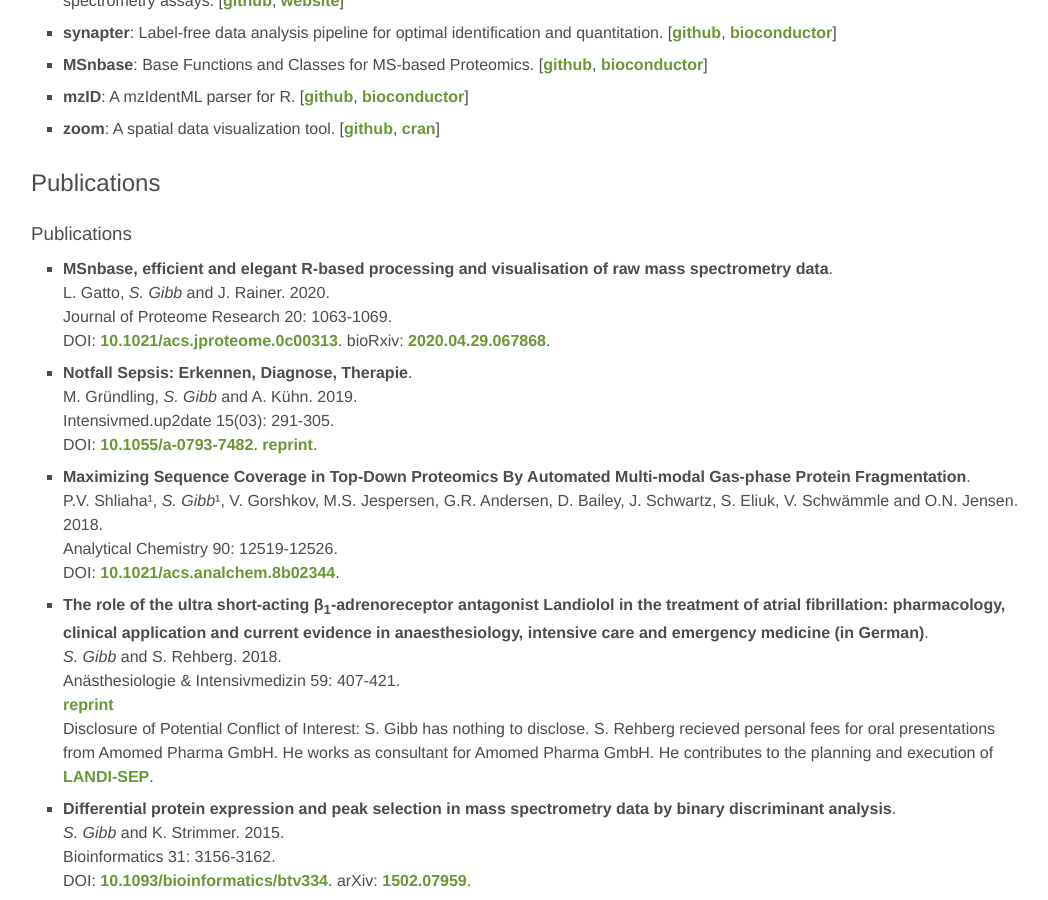
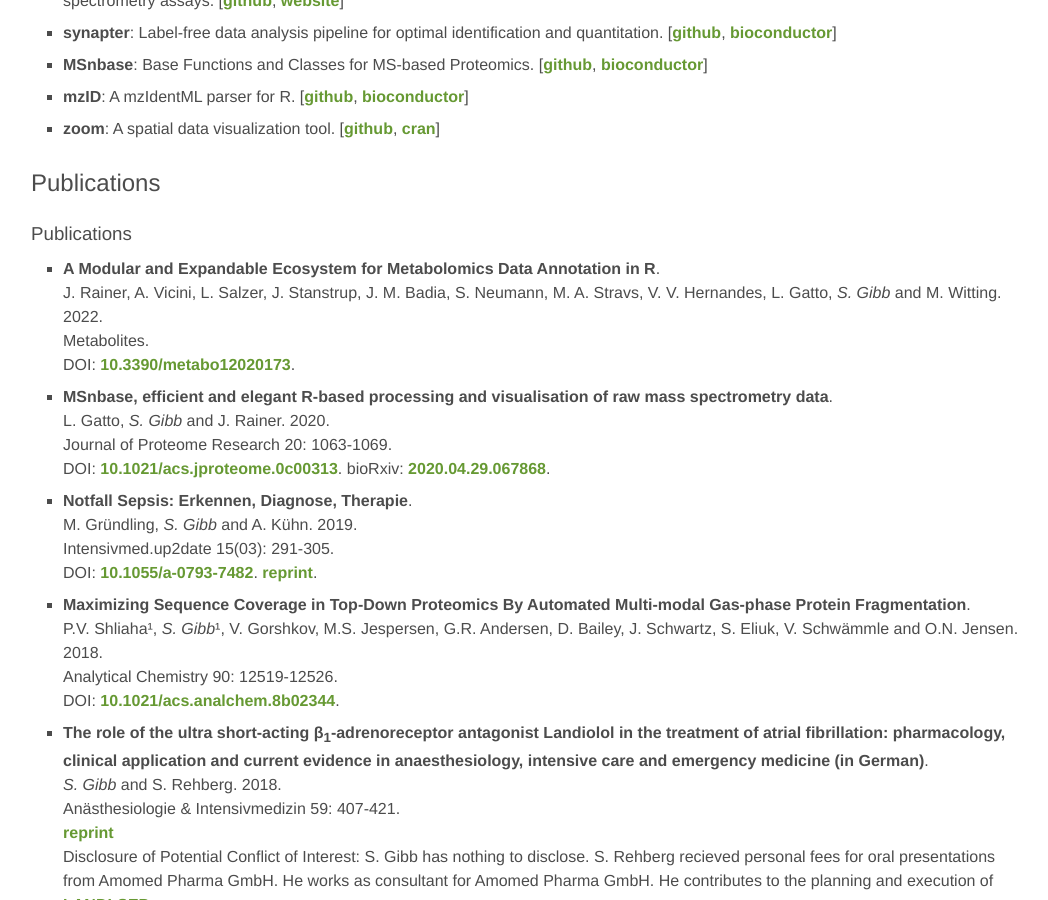
Before and after one commit to sgibb/sgibb.github.io, a Jekyll site: the page built from index.md, in a window 1280 px wide and 900 px high, scrolled down 1148 px. Shown: the whole window, without its empty margins (113-1161 px from the left). Built offline with Jekyll 4.4.1, drawn with Linux system fonts in a browser that asks for light colours.

Commit message:
feat: add Rainer2022

```diff
--- a/_data/publications.yml
+++ b/_data/publications.yml
@@ -1,5 +1,11 @@
 - name: Publications
   entries:
+    - title: "A Modular and Expandable Ecosystem for Metabolomics Data Annotation in R"
+      authors: J. Rainer, A. Vicini, L. Salzer, J. Stanstrup, J. M. Badia, S. Neumann, M. A. Stravs, V. V. Hernandes, L. Gatto, S. Gibb and M. Witting
+      journal: "Metabolites"
+      year: 2022
+      doi: 10.3390/metabo12020173
+
     - title: "MSnbase, efficient and elegant R-based processing and visualisation of raw mass spectrometry data"
       authors: L. Gatto, S. Gibb and J. Rainer
       journal: "Journal of Proteome Research 20: 1063-1069"
```
